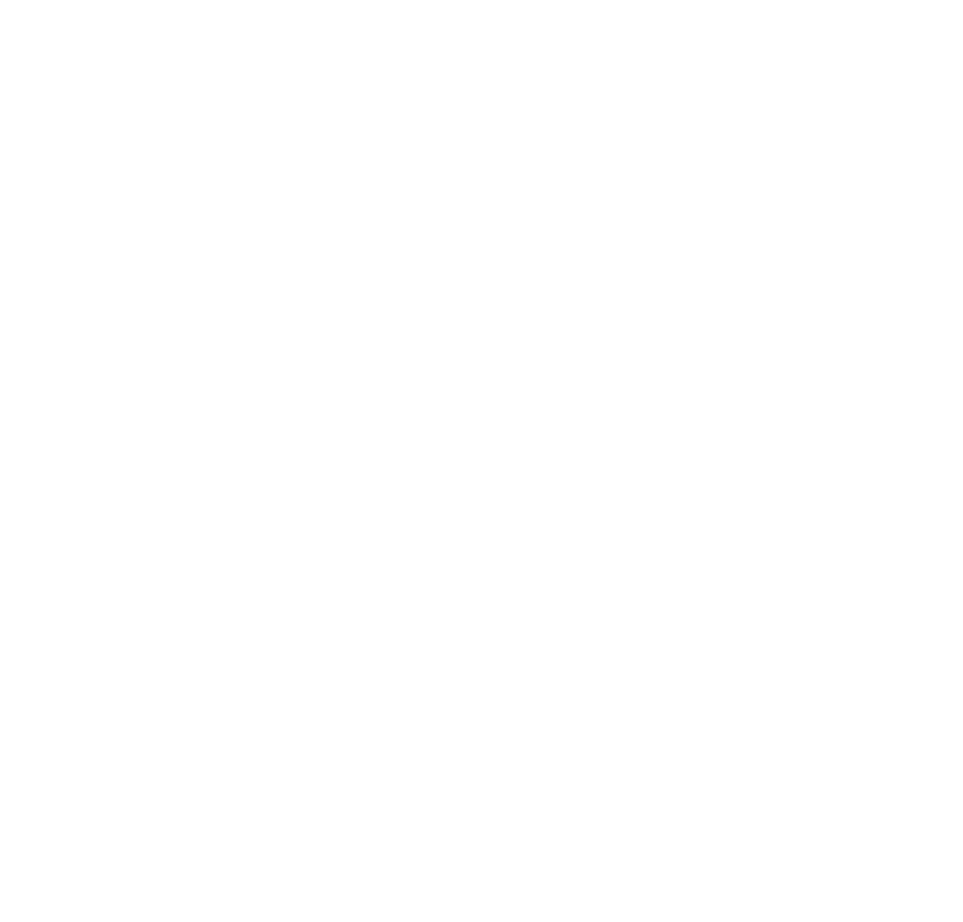
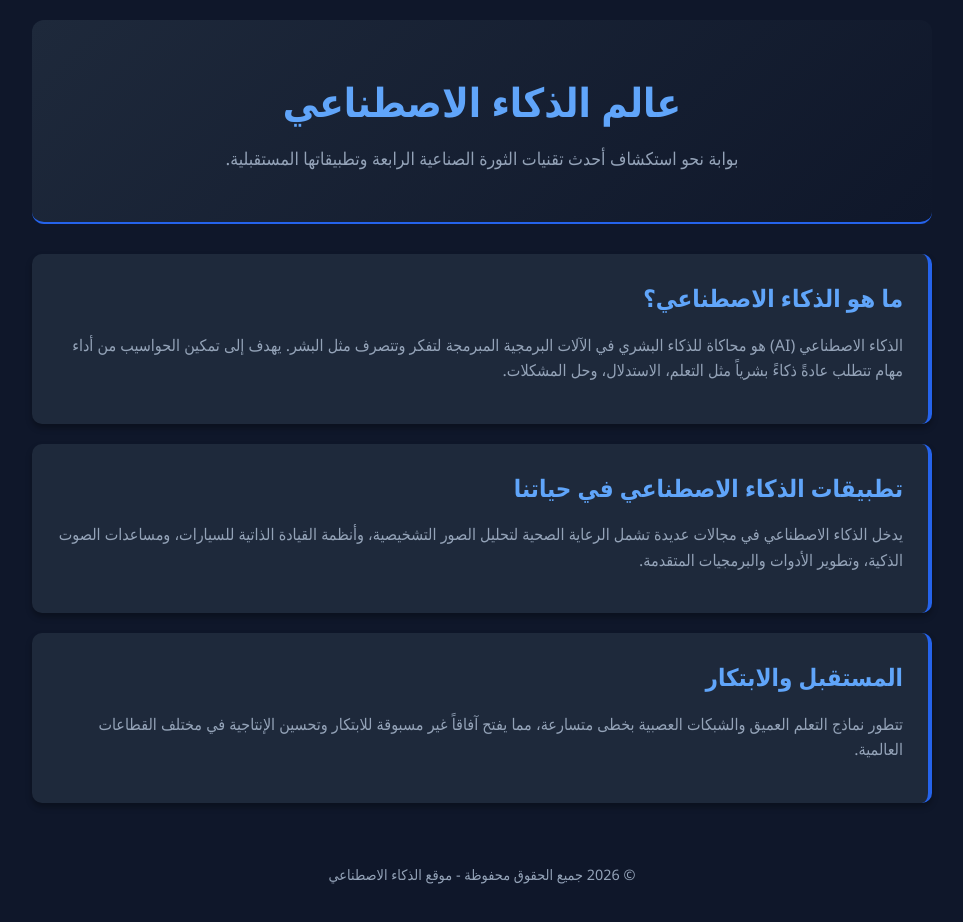
Before and after one commit to Hassviud/hasins, a plain HTML site: page index.html in a window 1280 px wide. Shown: the whole page, without its empty margins (158-1121 px from the left). Before the commit the page ends 800 px from the top, so only its background shows below. Drawn offline with Linux system fonts and the light colour scheme.

Commit message:
Update title and add styles to index.html

```diff
--- a/index.html
+++ b/index.html
@@ -4,13 +4,107 @@
     <meta charset="UTF-8">
     <meta name="viewport" content="width=device-width, initial-scale=1.0">
     <meta name="monetag" content="63ebc29150de311cd6fddedc15797b2a">
-    <title>موقعي</title>
+    <title>عالم الذكاء الاصطناعي - مستقبل التقنية</title>
+    <style>
+        :root {
+            --primary: #2563eb;
+            --bg-color: #0f172a;
+            --card-bg: #1e293b;
+            --text-color: #f8fafc;
+            --text-muted: #94a3b8;
+        }
+        * {
+            box-sizing: border-box;
+            margin: 0;
+            padding: 0;
+        }
+        body {
+            font-family: 'Segoe UI', Tahoma, Geneva, Verdana, sans-serif;
+            background-color: var(--bg-color);
+            color: var(--text-color);
+            line-height: 1.6;
+            padding: 20px;
+        }
+        header {
+            text-align: center;
+            padding: 50px 20px;
+            background: linear-gradient(135deg, #1e293b, #0f172a);
+            border-bottom: 2px solid var(--primary);
+            margin-bottom: 30px;
+            border-radius: 12px;
+        }
+        header h1 {
+            font-size: 2.5rem;
+            margin-bottom: 10px;
+            color: #60a5fa;
+        }
+        header p {
+            color: var(--text-muted);
+            font-size: 1.1rem;
+        }
+        .container {
+            max-width: 900px;
+            margin: 0 auto;
+        }
+        .card {
+            background-color: var(--card-bg);
+            padding: 25px;
+            border-radius: 10px;
+            margin-bottom: 20px;
+            box-shadow: 0 4px 6px rgba(0, 0, 0, 0.3);
+            border-right: 4px solid var(--primary);
+        }
+        .card h2 {
+            margin-bottom: 15px;
+            color: #60a5fa;
+        }
+        .card p {
+            color: var(--text-muted);
+            margin-bottom: 15px;
+        }
+        footer {
+            text-align: center;
+            padding: 20px;
+            color: var(--text-muted);
+            margin-top: 40px;
+            font-size: 0.9rem;
+        }
+    </style>
 </head>
 <body>
 
+    <div class="container">
+        <header>
+            <h1>عالم الذكاء الاصطناعي</h1>
+            <p>بوابة نحو استكشاف أحدث تقنيات الثورة الصناعية الرابعة وتطبيقاتها المستقبلية.</p>
+        </header>
+
+        <section class="card">
+            <h2>ما هو الذكاء الاصطناعي؟</h2>
+            <p>الذكاء الاصطناعي (AI) هو محاكاة للذكاء البشري في الآلات البرمجية المبرمجة لتفكر وتتصرف مثل البشر. يهدف إلى تمكين الحواسيب من أداء مهام تتطلب عادةً ذكاءً بشرياً مثل التعلم، الاستدلال، وحل المشكلات.</p>
+        </section>
+
+        <section class="card">
+            <h2>تطبيقات الذكاء الاصطناعي في حياتنا</h2>
+            <p>يدخل الذكاء الاصطناعي في مجالات عديدة تشمل الرعاية الصحية لتحليل الصور التشخيصية، وأنظمة القيادة الذاتية للسيارات، ومساعدات الصوت الذكية، وتطوير الأدوات والبرمجيات المتقدمة.</p>
+        </section>
+
+        <section class="card">
+            <h2>المستقبل والابتكار</h2>
+            <p>تتطور نماذج التعلم العميق والشبكات العصبية بخطى متسارعة، مما يفتح آفاقاً غير مسبوقة للابتكار وتحسين الإنتاجية في مختلف القطاعات العالمية.</p>
+        </section>
+
+        <footer>
+            <p>&copy; 2026 جميع الحقوق محفوظة - موقع الذكاء الاصطناعي</p>
+        </footer>
+    </div>
+
     <script>
+        // تسجيل Service Worker للموقع
         if ('serviceWorker' in navigator) {
-            navigator.serviceWorker.register('/sw.js');
+            navigator.serviceWorker.register('/sw.js')
+                .then(() => console.log('Service Worker Registered'))
+                .catch((err) => console.log('Service Worker Failed', err));
         }
     </script>
 </body>
```
